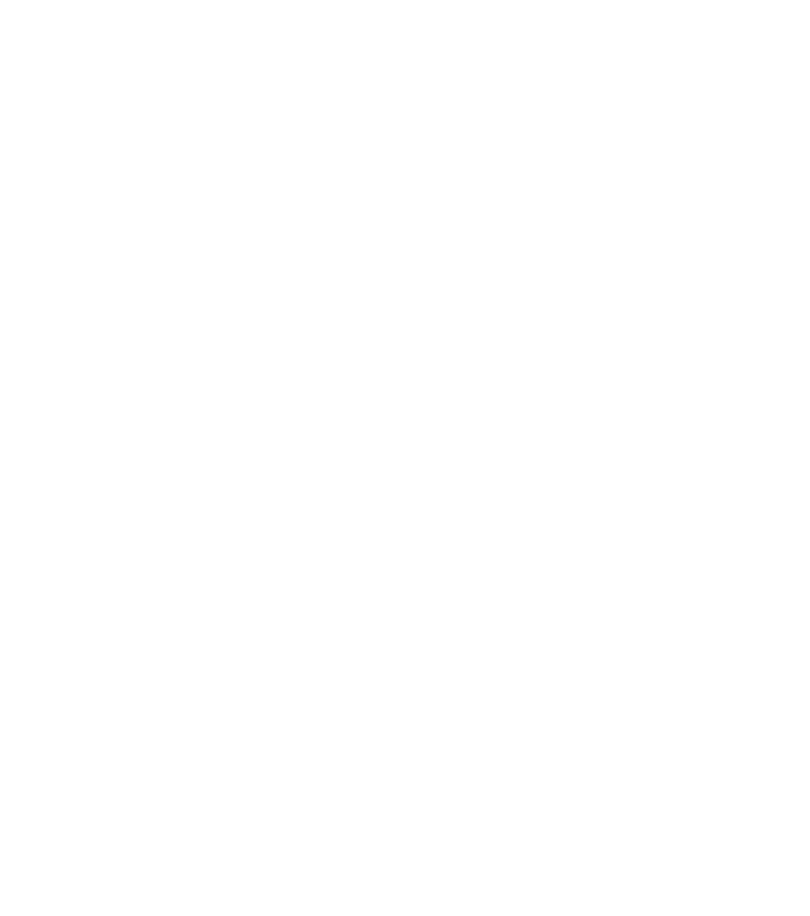
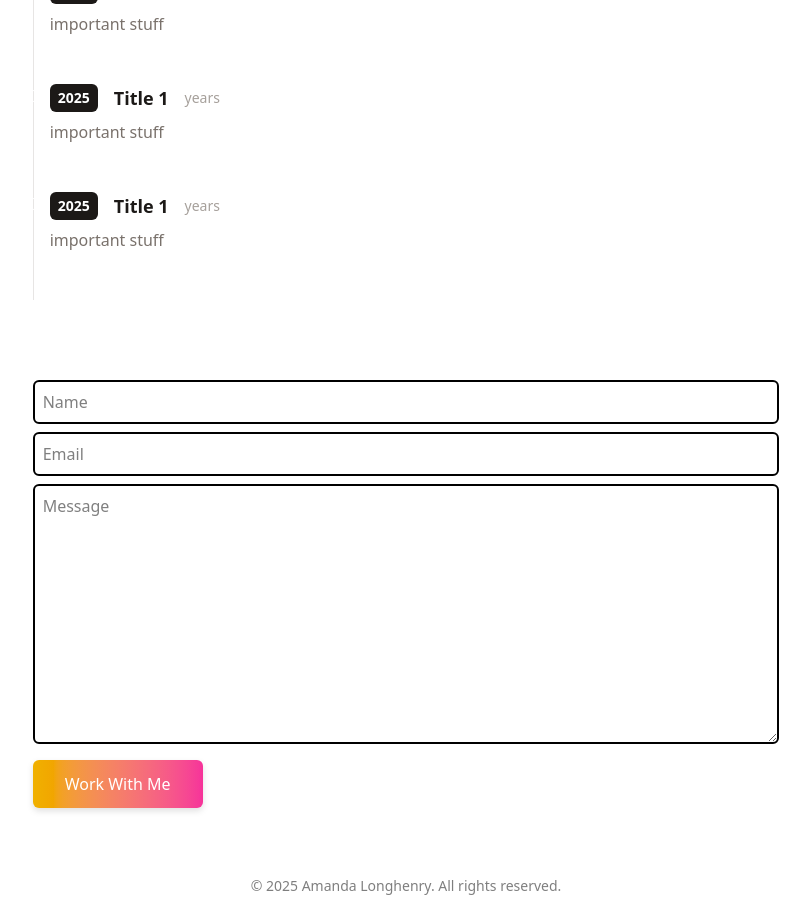
Before and after one commit to manalonghenry/my-portfolio, a React (Vite) app: page / in a window 1280 px wide. Shown: the part 1100-2016 px from the top of the page, without its empty margins (234-1044 px from the left). Before the commit the page ends 960 px from the top, so only its background shows below. Built offline with nearby package versions, Linux system fonts and the light colour scheme.

Commit message:
Add Timeline, Contact, and Footer

```diff
--- a/src/App.tsx
+++ b/src/App.tsx
@@ -1,9 +1,9 @@
 // import Test from "./components/testComponent";
-import { Contact } from 'lucide-react';
 import Intro from './components/Intro'
 import Portfolio from './components/Portfolio';
 import Timeline from './components/Timeline';
 import Footer from "./components/Footer";
+import Contact from "./components/Contact";
 
 function App() {
   return (
--- a/src/components/Contact.tsx
+++ b/src/components/Contact.tsx
@@ -1,6 +1,41 @@
+
 function Contact() {
     return (
-        <div> Contact</div>
+        <div className='flex flex-col mb-10 mx-auto'>
+            <div className='flex justify-center items-center'>
+                <form
+                    action="https://getform.io/f/bwnwvkra"
+                    method='POST'
+                    className='flex flex-col w-full md:w-7/12'
+                    >
+                        <input
+                            type="text"
+                            name="name"
+                            placeholder='Name'
+                            className='p-2 bg-transparent border-2 rounded-md focus:outline-none'
+                        />
+                        <input
+                            type="text"
+                            name="email"
+                            placeholder='Email'
+                            className='my-2 p-2 bg-transparent border-2 rounded-md focus:outline-none'
+                        />
+                        <textarea
+                            name="message"
+                            placeholder="Message"
+                            rows={10}
+                            className='p-2 mb-4 bg-transparent border-2 rounded-md focus:outline-none'
+                        />
+                        <button
+                            type="button"
+                            className='text-center inline-block px-8 py-3 w-max text-base font-medium rounded-md text-white
+                            bg-gradient-to-r from-yellow-500 to-pink-500 drop-shadow-md hover:stroke-white'>
+                            Work With Me
+                        </button>
+                </form>
+            </div>
+        </div>
+
     );
   }
 
--- a/src/components/Footer.tsx
+++ b/src/components/Footer.tsx
@@ -1,6 +1,10 @@
 function Footer() {
     return (
-        <div> Footer</div>
+        <div className="py-5 text-center">
+            <p className="text-sm mt-2 opacity-50">
+                &copy; {new Date().getFullYear()} Amanda Longhenry. All rights reserved.
+            </p>
+        </div>
     );
   }
 
--- a/src/components/Timeline.tsx
+++ b/src/components/Timeline.tsx
@@ -1,6 +1,21 @@
+//import React from 'react';
+import timeline from '../data/timeline';
+import TimelineItem from './TimelineItem';
+
 function Timeline() {
     return (
-        <div> Timeline</div>
+        <div className="flex flex-col md:flex-row justify-center my-20">
+            <div className='w-full md:w-7/12'>
+                {timeline.map(item =>(
+                    <TimelineItem
+                        years={item.years}
+                        title={item.title}
+                        duration={item.duration}
+                        details={item.details}
+                    />
+                ))}
+            </div>
+        </div>
     );
   }
 
--- /dev/null
+++ b/src/components/TimelineItem.tsx
@@ -0,0 +1,34 @@
+import React from "react";
+
+interface TimelineItemProps {
+    years: string;
+    title: string;
+    duration: string;
+    details: string;
+  }
+
+
+const TimelineItem: React.FC<TimelineItemProps> = ({years, title, duration, details}) => {
+    return(
+        <ol className="flex flex-col md:flex-row relative border-l border-stone-200 ">
+            <li className="mb-10 ml-4">
+                <div className="absolute w-3 h-3 bg-tone-200 rounded-full mt-1.5 -left-1.5 border border-white"/>
+                <p className="flex flex-wrap gap-4 flex-row items-center justify-start text-xs md:text-sm">
+                    <span className="inline-block px-2 py-1 font-semibold text-white bg-stone-900 rounded-md">
+                        {years}
+                    </span>
+                    <h3 className="text-lg font-semibold text-stone-900">
+                        {title}
+                    </h3>
+                    <div className="my-1 text-sm font-normal leading-none text-stone-400">
+                        {duration}
+                    </div>
+                </p>
+                <p className="my-2 text-base font-normal text-stone-500">
+                    {details}
+                </p>
+            </li>
+        </ol>
+    )
+}
+export default TimelineItem;
--- /dev/null
+++ b/src/data/timeline.ts
@@ -0,0 +1,29 @@
+const timeline =  [
+    {
+        years: '2025',
+        title: "Bachelors's Degree in Computer Science",
+        duration: '5 years',
+        details: 'important stuff',
+    },
+    {
+        years: '2025',
+        title: 'Title 1',
+        duration: 'years',
+        details: 'important stuff',
+    },
+    {
+        years: '2025',
+        title: 'Title 1',
+        duration: 'years',
+        details: 'important stuff',
+    },
+    {
+        years: '2025',
+        title: 'Title 1',
+        duration: 'years',
+        details: 'important stuff',
+    },
+
+];
+
+export default timeline;
```
Also changed, not shown: src/components/Title.tsx (added).
